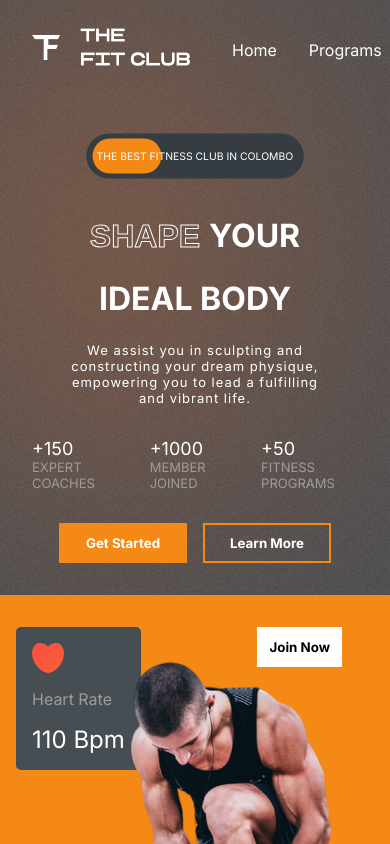
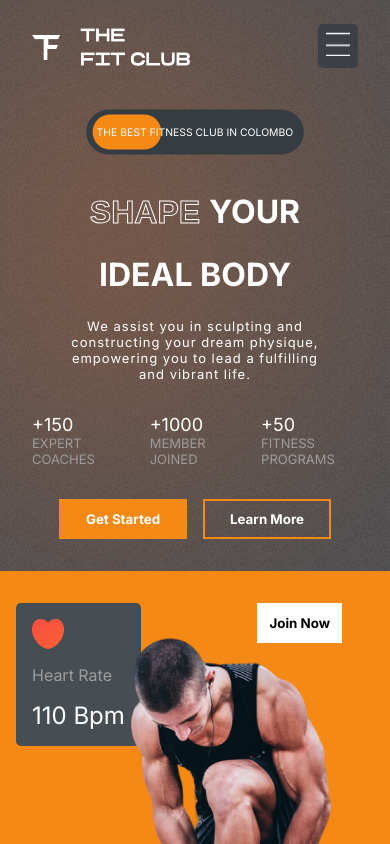
Before and after one commit to Ashen270/fitnessarena, a React (Create React App) app in the folder fitnessarena/: page / in a window 390 px wide. Shown: the top 844 px of the page. Built offline with nearby package versions, Linux system fonts and the light colour scheme.

Commit message:
Responsive is Finished

```diff
--- a/fitnessarena/src/componets/Header/Header.css
+++ b/fitnessarena/src/componets/Header/Header.css
@@ -22,3 +22,20 @@
     cursor: pointer;
     color: var(--orange);
 }
+
+@media screen and (max-width: 768px){
+
+.header>:nth-child(2){
+    position: fixed;
+    right: 2rem;
+    z-index: 99;
+}
+
+.header-menu{
+    flex-direction: column;
+    background-color: var(--appColor);
+    padding: 2rem;
+}
+
+
+}
--- a/fitnessarena/src/componets/Header/Header.jsx
+++ b/fitnessarena/src/componets/Header/Header.jsx
@@ -1,23 +1,44 @@
-import React from 'react'
-import './Header.css'
-import Logo from '../../assets/logo.png'
+import React, { useState } from 'react';
+import './Header.css';
+import Logo from '../../assets/logo.png';
+import Bars from '../../assets/bars.png';
 
 const Header = () => {
+  const mobile = window.innerWidth <= 768 ? true : false;
+  const [menuOpened, setMenuOpened] = useState(false);
+
   return (
-    <div className='header' >
+    <div className='header'>
+      <img src={Logo} alt="" className='logo' />
+      {menuOpened === false && mobile === true ? (
+        <div
 
-        <img src={Logo} alt="" className='logo'/>
-         <ul className='header-menu'>
-            <li>Home</li>
-            <li>Programs</li>
-            <li>Why us</li>
-            <li>Plans</li>
-            <li>Testimonials</li>
+        style={{
+          backgroundColor: 'var(--appColor)',
+          padding:'0.5rem',
+          borderRadius: '5px'
+        }}
 
-         </ul>
+        onClick={()=> setMenuOpened(true)}
 
+        >
+          <img src={Bars} alt=''
+          style={{
+            width: '1.5rem', height:'1.5rem'
+          }}
+          />
+        </div>
+      ) : (
+        <ul className='header-menu'>
+          <li onClick={()=>setMenuOpened(false)}  >Home</li>
+          <li onClick={()=>setMenuOpened(false)}  >Programs</li>
+          <li onClick={()=>setMenuOpened(false)}  >Why us</li>
+          <li onClick={()=>setMenuOpened(false)}  >Plans</li>
+          <li onClick={()=>setMenuOpened(false)}  >Testimonials</li>
+        </ul>
+      )}
     </div>
-  )
-}
+  );
+};
 
-export default Header
+export default Header;
--- a/fitnessarena/src/componets/Join/Join.css
+++ b/fitnessarena/src/componets/Join/Join.css
@@ -57,3 +57,21 @@
     background-color: var(--orange);
     color: white;
 }
+
+@media screen and (max-width: 768px){
+
+.join{
+    flex-direction: column;
+    gap: 1rem;
+}
+.left-j{
+    font-size: x-large;
+    flex-direction: column;
+}
+
+.right-j{
+    padding: 2rem;
+}
+
+
+}
--- a/fitnessarena/src/componets/Plans/plans.css
+++ b/fitnessarena/src/componets/Plans/plans.css
@@ -97,7 +97,4 @@
 .plan:nth-child(2){
     transform: none;
 }
-
-
-
  }
--- a/fitnessarena/src/componets/Testimonials/Testimonials.css
+++ b/fitnessarena/src/componets/Testimonials/Testimonials.css
@@ -87,3 +87,41 @@
     cursor: pointer;
 
 }
+
+@media screen and (max-width: 768px){
+
+.testimonials{
+    flex-direction: column;
+}
+
+.left-t>:nth-child(2),
+.left-t>:nth-child(3){
+    font-size: xx-large;
+}
+
+.right-t{
+    display: flex;
+    flex-direction: column;
+    align-items: center;
+    justify-content: center;
+    gap: 2rem;
+}
+
+.right-t>div{
+    position: relative;
+    display: none;
+}
+
+.right-t>img{
+    top:0 ;
+    right:0;
+    position:relative;
+    align-self: center;
+}
+
+.right-t>:last-child{
+    display: block;
+    bottom: 0; left: 0;
+}
+
+}
```
